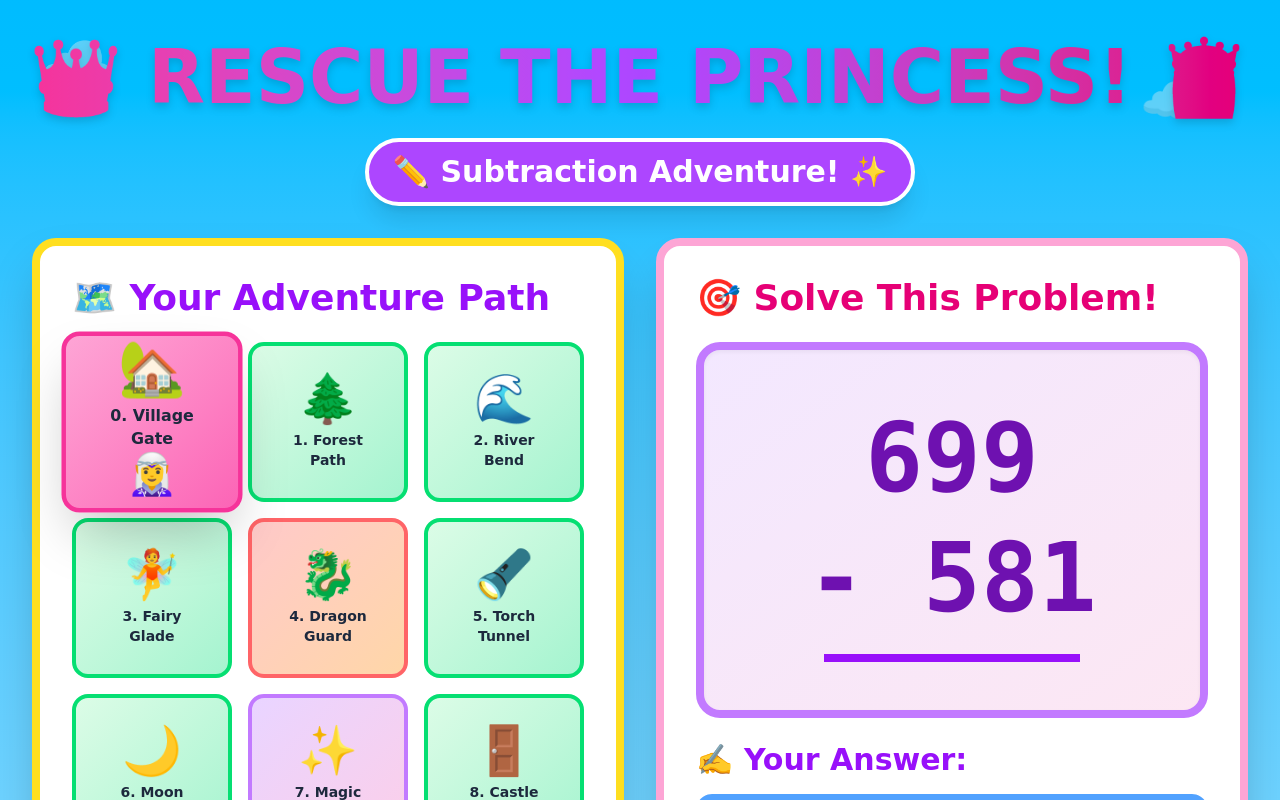
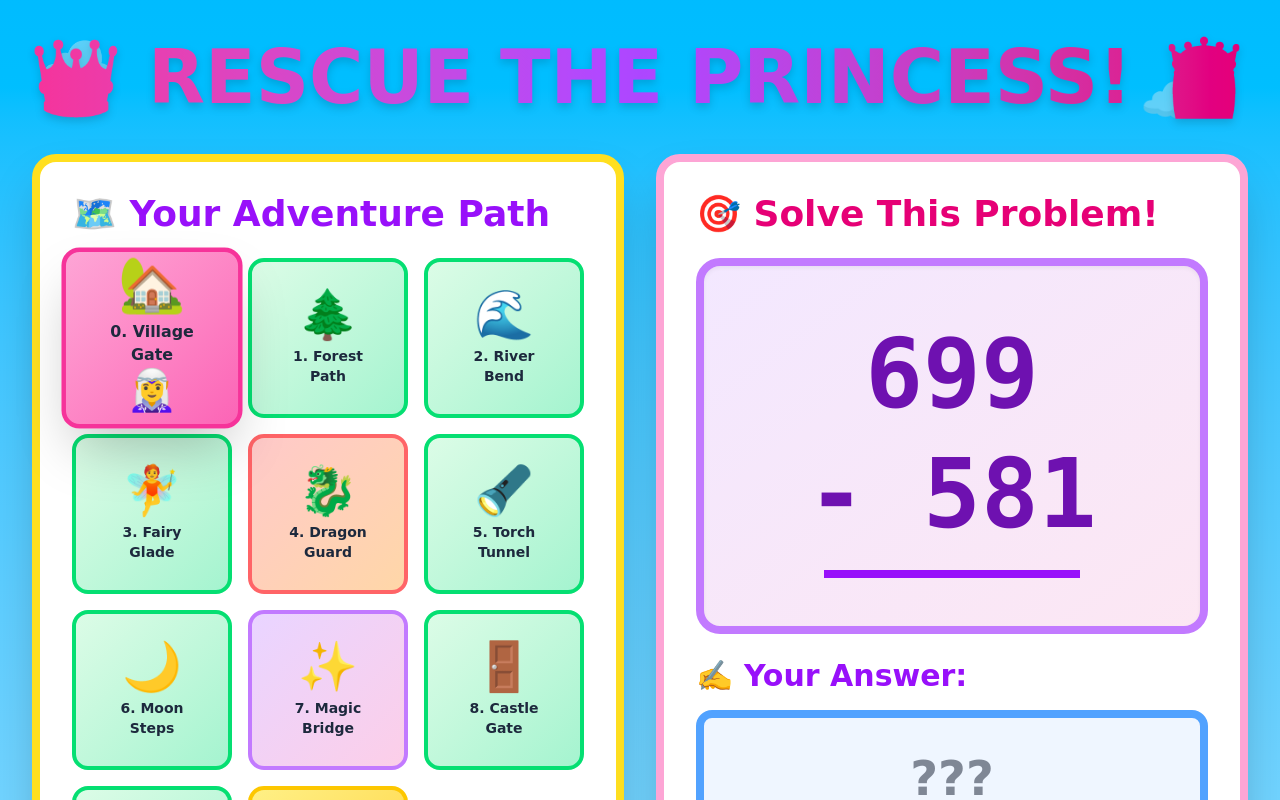
Before and after one commit to vasken/princess-subtraction, a Next.js app: page /princess in a window 1280 px wide. Shown: the top 800 px of the page. Built offline with nearby package versions, Linux system fonts and the light colour scheme.

Commit message:
subtraction adventure

```diff
--- a/src/app/princess/page.jsx
+++ b/src/app/princess/page.jsx
@@ -211,9 +211,6 @@ export default function Page() {
 							👑 RESCUE THE PRINCESS! 👸
 						</span>
 					</h1>
-					<div className="text-2xl md:text-3xl font-bold text-white bg-purple-500 px-6 py-3 rounded-full shadow-xl border-4 border-white">
-						✏️ Subtraction Adventure! ✨
-					</div>
 				</header>
 
 				<div className="grid lg:grid-cols-2 gap-6 md:gap-8">
```
